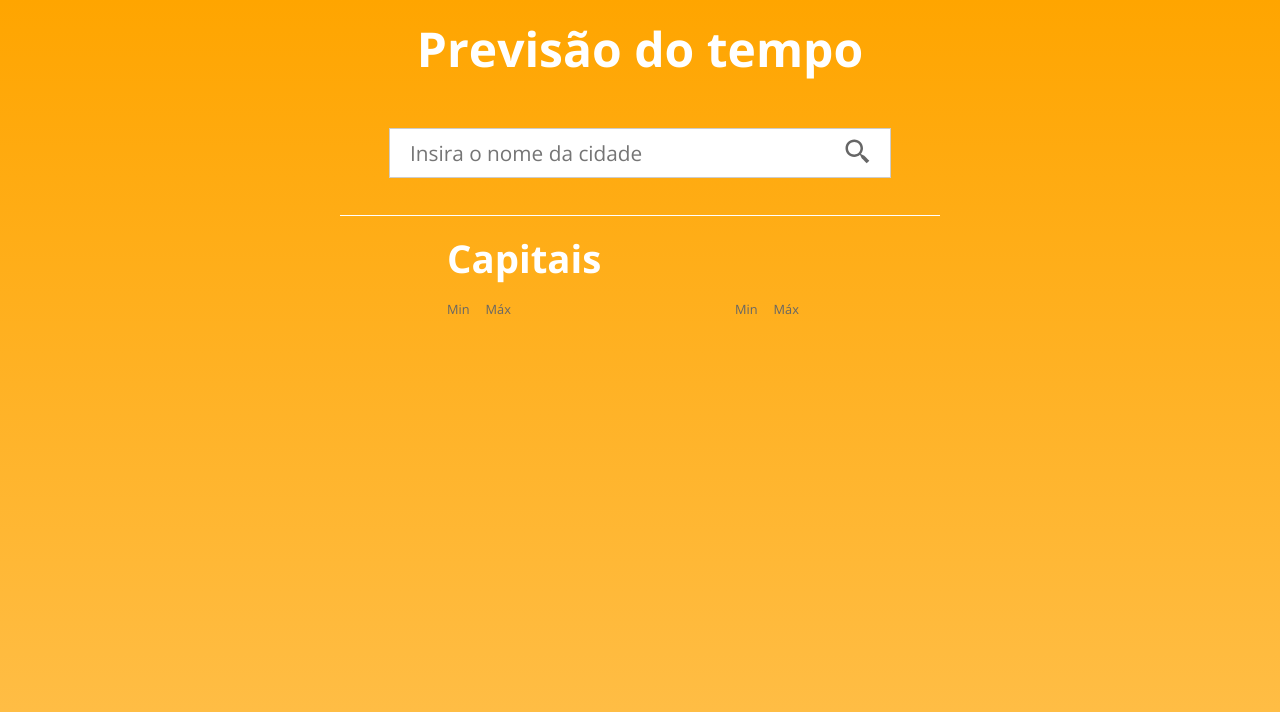
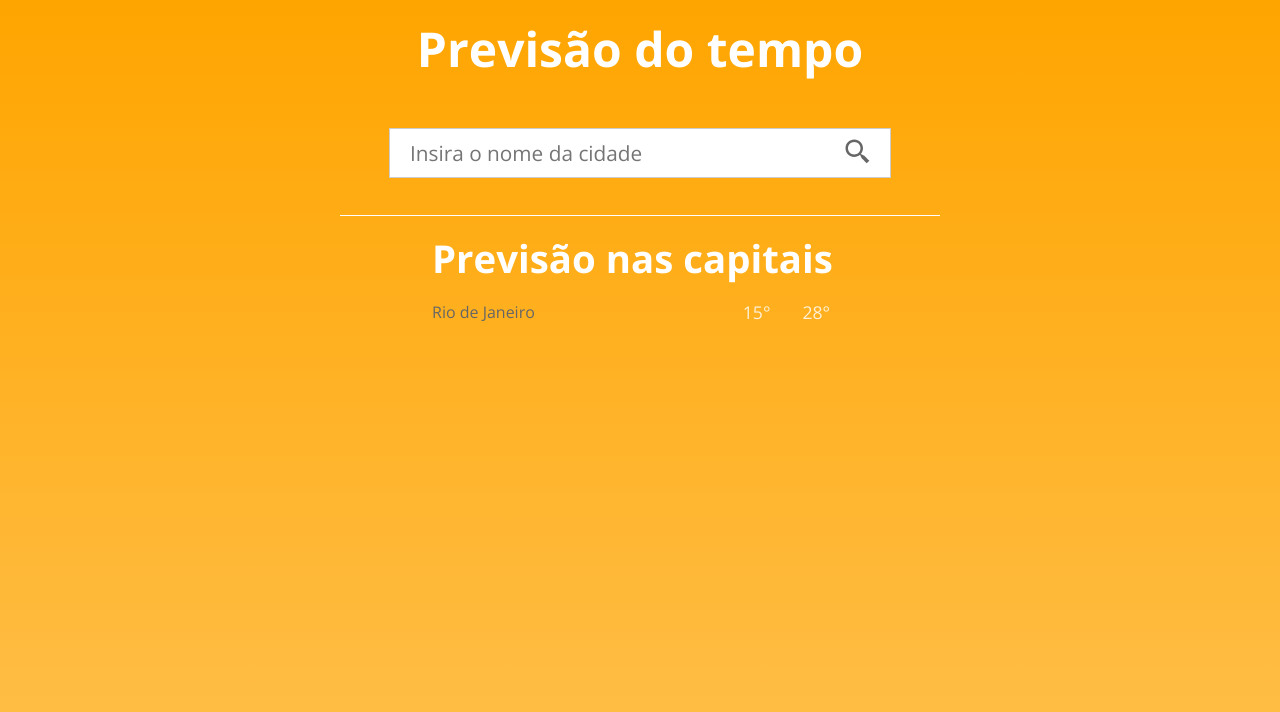
Before and after one commit to albrechthugo/previsao-tempo, a React (Create React App) app: page / in a window 1280 px wide. Shown: the top 712 px of the page. Built offline with nearby package versions, Linux system fonts and the light colour scheme; no server answers.

Commit message:
refatorando design da previsao das capitais

```diff
--- a/src/components/Capitals/index.css
+++ b/src/components/Capitals/index.css
@@ -1,6 +1,6 @@
 .capitals__container {
     width: 100%;
-    max-width: 450px;
+    max-width: 480px;
     display: flex;
     flex-direction: column;
     margin-left: 4rem;
@@ -19,15 +19,24 @@
 
 .capitals__container .capitals__row .capitals__content {
     display: flex;
-}
-
-.capitals__container .capitals__row .capitals__content:last-child {
-    margin-left: 14rem;
+    align-items: center;
 }
 
 .capitals__container .capitals__row .capitals__content p {
-    font-size: 0.8rem;
+    font-size: 1rem;
     color: var(--grey);
+}
+
+.capitals__container .capitals__row .capitals__content span:first-of-type {
+    margin-left: 13rem;
+    margin-right: 2rem;
+    font-size: 1.1rem;
+    color: var(--beige);
+}
+
+.capitals__container .capitals__row .capitals__content span {
+    font-size: 1.1rem;
+    color: var(--beige);
 }
 
 .capitals__container .capitals__row .capitals__content p:last-child {
--- a/src/components/Capitals/index.jsx
+++ b/src/components/Capitals/index.jsx
@@ -2,18 +2,18 @@ import React from 'react';
 
 import './index.css';
 
+import capitals from '../../utils/capitals';
+import request from '../../services/api';
+
 const Capitals = () => {
     return (
         <div className="capitals__container">
-            <h1>Capitais</h1>
+            <h1>Previsão nas capitais</h1>
             <div className="capitals__row">
                 <div className="capitals__content">
-                    <p>Min</p>
-                    <p>Máx</p>
-                </div>
-                <div className="capitals__content">
-                    <p>Min</p>
-                    <p>Máx</p>
+                    <p>Rio de Janeiro</p>
+                    <span>15°</span>
+                    <span>28°</span>
                 </div>
             </div>
         </div>
```
